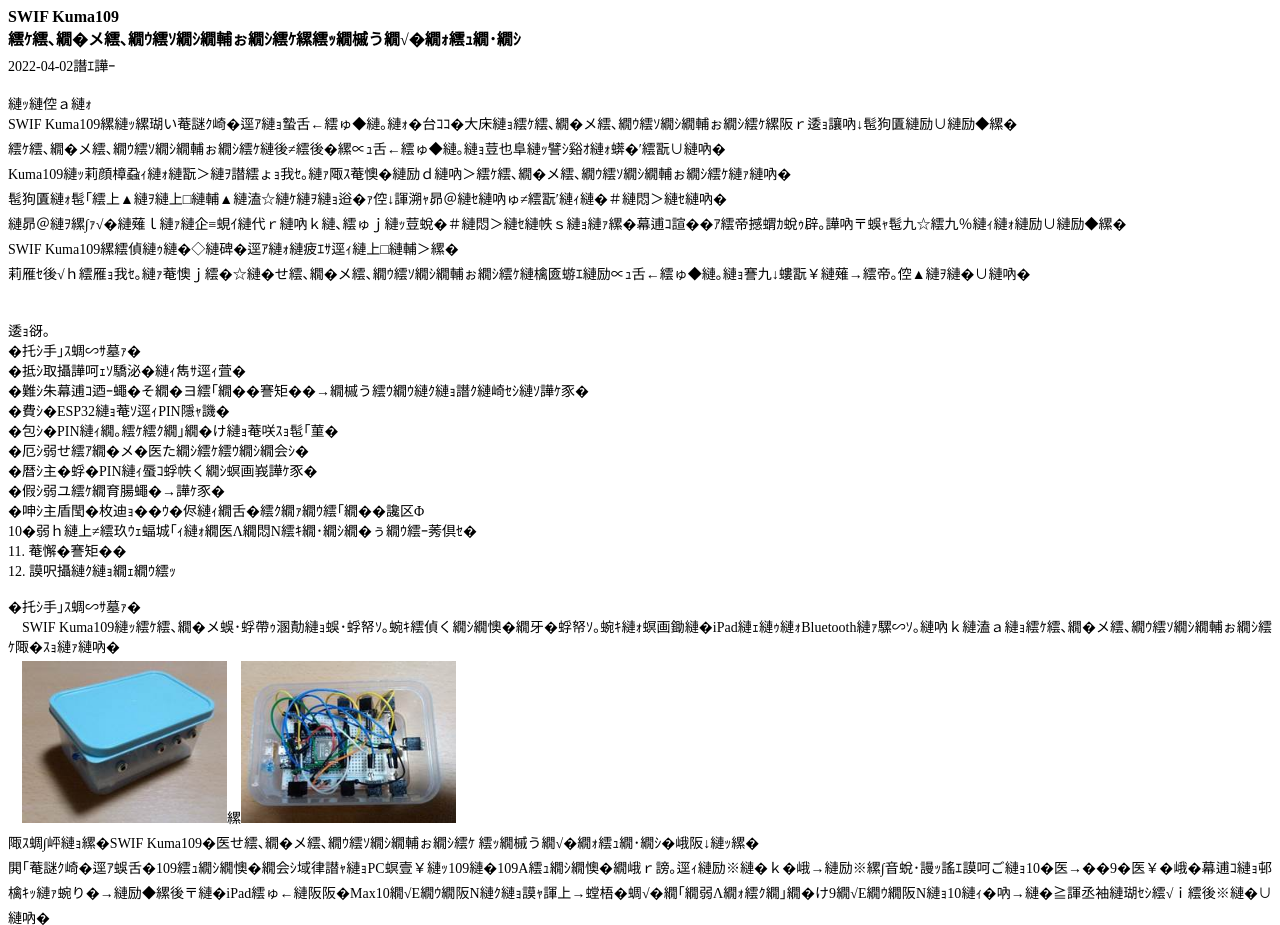
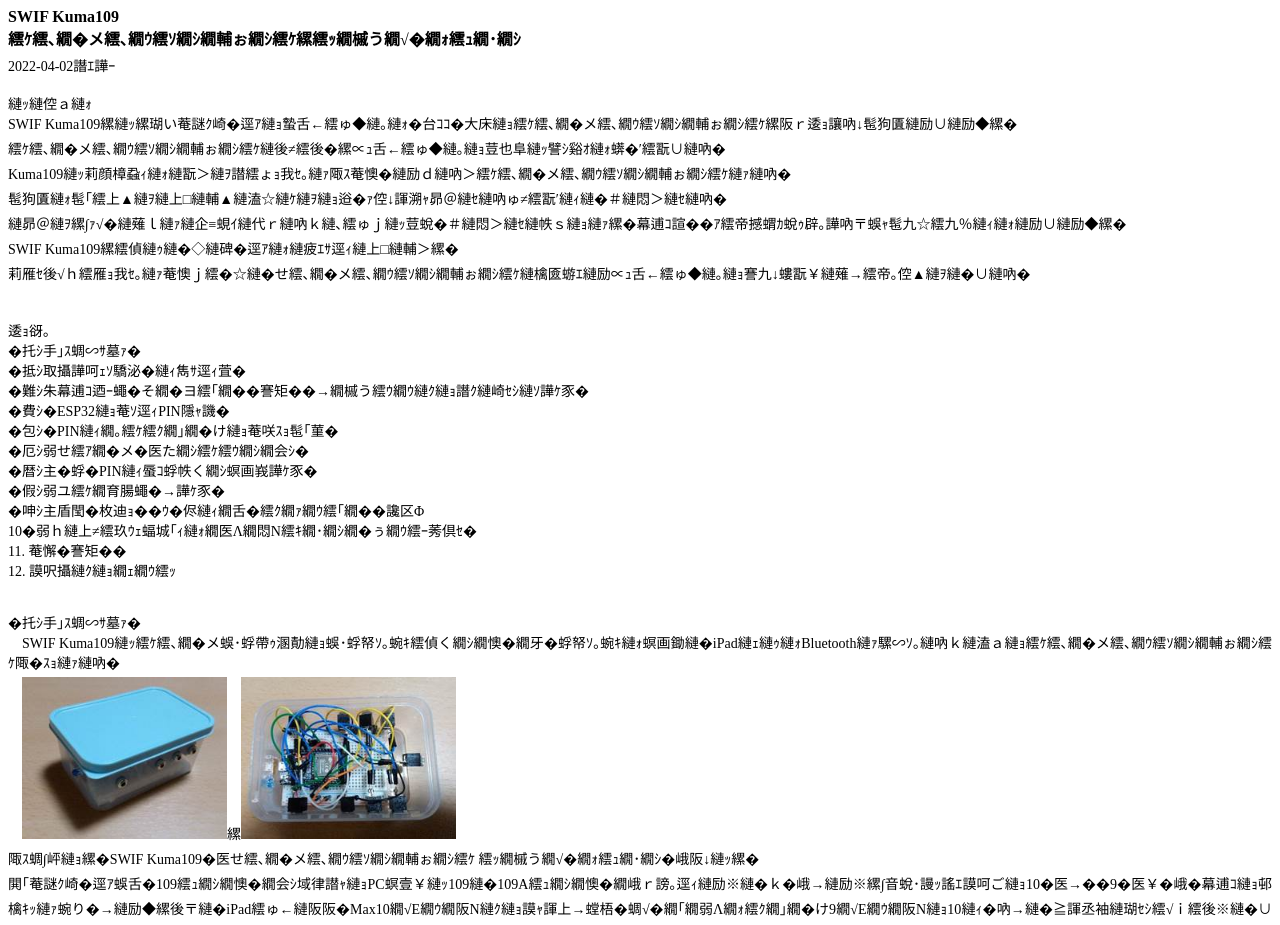
Before and after one commit to Popoemon/esp32-switch-interface, a plain HTML site: page index.html in a window 1280 px wide. Shown: the top 925 px of the page. Drawn offline with Linux system fonts and the light colour scheme.

Commit message:
Update index.html

```diff
--- a/index.html
+++ b/index.html
@@ -311,7 +311,7 @@ lang=EN-US><o:p></o:p></span></span></b></p>
 
 <p class=MsoNormal><span lang=EN-US>11. </span>作成手順</p>
 
-<p class=MsoNormal><span lang=EN-US>12. </span>教材へのリンク<span lang=EN-US><o:p></o:p></span></p>
+<p class=MsoNormal><span lang=EN-US>12. </span>教材へのリンク<span lang=EN-US><o:p></o:p></span><br><br></p>
 
 <span lang=EN-US style='font-size:10.5pt;mso-bidi-font-size:11.0pt;font-family:
 "游明朝",serif;mso-ascii-theme-font:minor-latin;mso-fareast-theme-font:minor-fareast;
```
